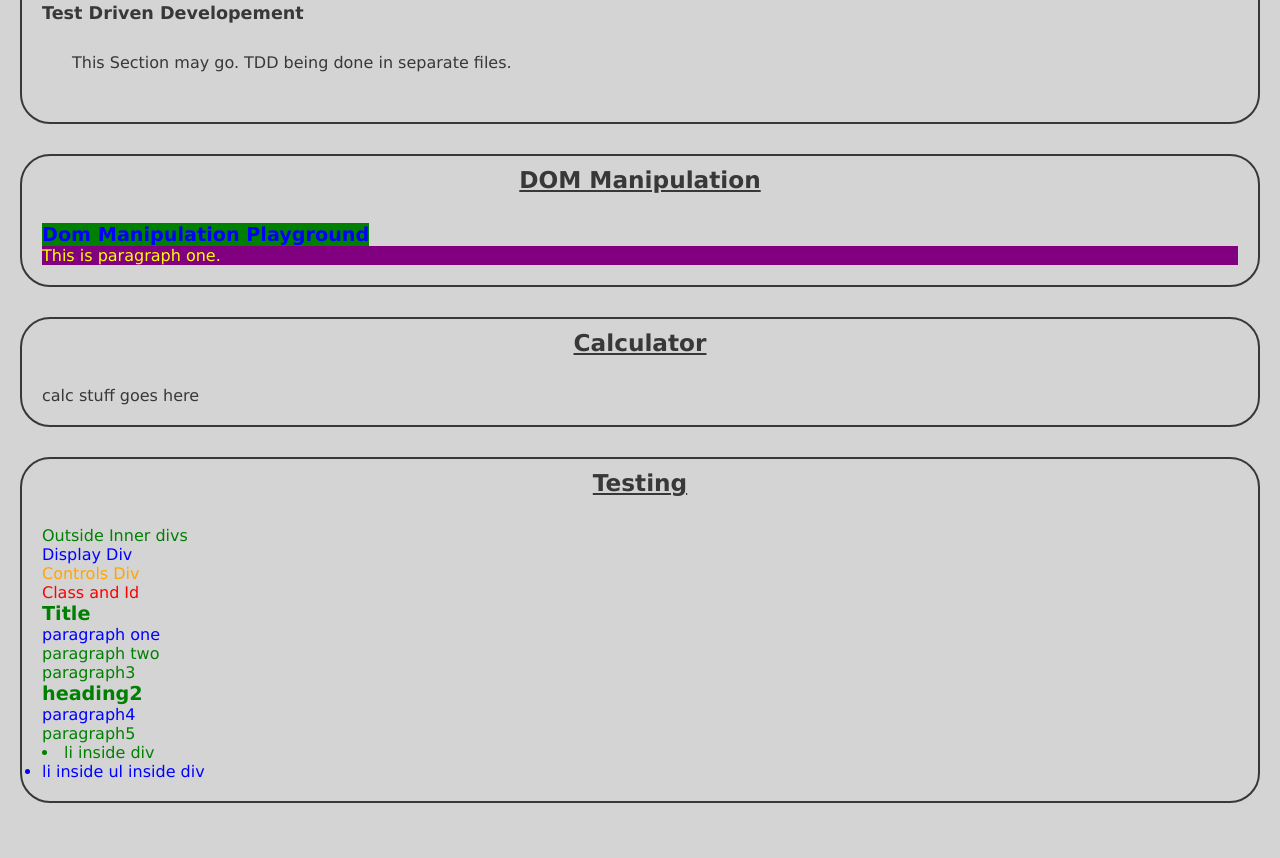
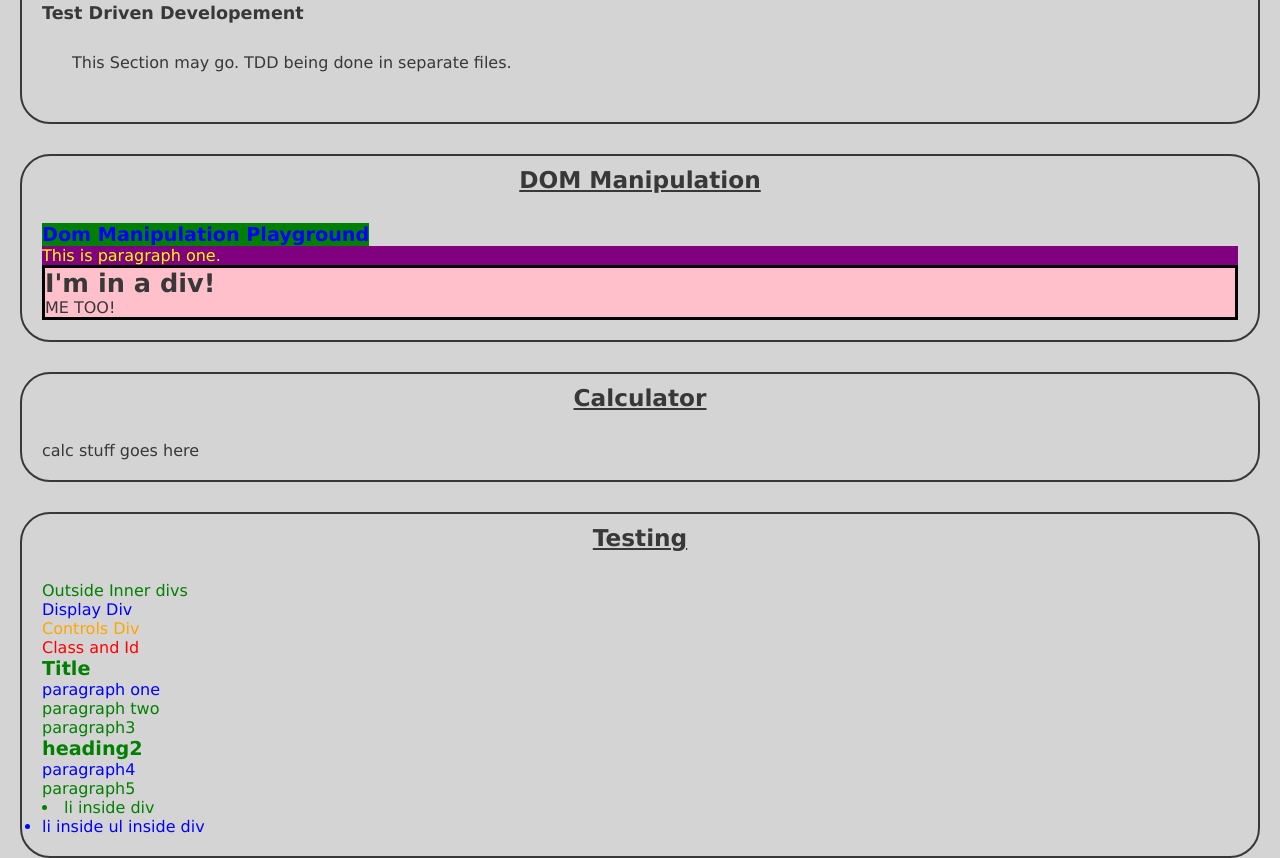
Before and after one commit to Scribler/arraysLoopsTDD, a website: page src/index.html in a window 1280 px wide. Shown: the part 1678-2536 px from the top of the page. Before the commit the page ends 2481 px from the top, so only its background shows below. Drawn offline with nearby package versions, Linux system fonts and the light colour scheme; files that its build step writes are made by us from their sources.

Commit message:
short assignment adding elements to div then div to the doc.

```diff
--- a/src/index.html
+++ b/src/index.html
@@ -13,6 +13,7 @@
   <!-- stuff for favicon end -->
   <title>YourTitle</title>
   <link rel="stylesheet" type="text/css" href="css/mainMain.css">
+  <script src="js/scripts.js" defer></script>
 </head>
 
 <body>
@@ -113,6 +114,5 @@
     </section>
 
   </main>
-  <script src="js/scripts.js"></script>
 </body>
 </html>
--- a/src/js/scripts.js
+++ b/src/js/scripts.js
@@ -212,30 +212,48 @@ console.log(" ")
 console.log(" ")
 console.log("Dom Manipulation Start")
 console.log(" ")
-//
-// Setting up variables start
-//
-const domManipulationContainer = document.querySelector('.domManipulationContainer'); // select container
+// Setting up containers variables start
+const domManipulation_Container = document.querySelector('.domManipulationContainer'); // select container
+
+// Dom Manipulation SECONDARY DIV WITH CONTENTS
+//    1) create div with [border: black, backgroundColor: pink]
+//    2) add h1{I'm in a div}, &&, p{ME TOO!}
+//    3) append h1 & p to created div
+//    4) append to hardcoded html.
+
+const domManipulation_insertedDiv = document.createElement('div');
+domManipulation_insertedDiv.style.border = 'black 3px solid';
+domManipulation_insertedDiv.style.backgroundColor = 'pink';
+
+const domManipulation_inserted_h1 = document.createElement('h1');
+domManipulation_inserted_h1.textContent = "I'm in a div!";
+domManipulation_insertedDiv.appendChild(domManipulation_inserted_h1);
+
+const domManipulation_inserted_p = document.createElement('p');
+domManipulation_inserted_p.textContent = "ME TOO!";
+domManipulation_insertedDiv.appendChild(domManipulation_inserted_p);
+
+
+// Dom Manipulation Heading
 const domManipulation_mainHeadingH3 = document.createElement('h3');
-const domManipulation_paragraphOne = document.createElement('p');
-// const domManipulation_ul = document.createElement('ul');
-// const domManipulation_li = document.createElement('li');
-//
-// Modifying elements before adding.
-//
-// Dom Manipulation Heading
 domManipulation_mainHeadingH3.textContent = "Dom Manipulation Playground";
 domManipulation_mainHeadingH3.style.backgroundColor = 'green';
 domManipulation_mainHeadingH3.style.color = 'blue';
 domManipulation_mainHeadingH3.style.display = 'inline-block';
+
+
 // Dom Manipulation Paragraph
+const domManipulation_paragraphOne = document.createElement('p');
 domManipulation_paragraphOne.textContent = "This is paragraph one.";
-// domManipulation_paragraphOne.classList.add('domManipulation_paragraph');
-domManipulation_paragraphOne.classList.toggle('domManipulation_paragraph');
-// domManipulation_paragraphOne.classList.toggle('domManipulation_paragraph');
-// Adding Elements
-domManipulationContainer.appendChild(domManipulation_mainHeadingH3);
-domManipulationContainer.appendChild(domManipulation_paragraphOne);
+domManipulation_paragraphOne.classList.add('domManipulation_paragraph'); // can use .toggle instead of .add
+
+
+//
+// Adding Elements to HTML
+//
+domManipulation_Container.appendChild(domManipulation_mainHeadingH3); // main heading
+domManipulation_Container.appendChild(domManipulation_paragraphOne); // first paragraph
+domManipulation_Container.appendChild(domManipulation_insertedDiv); // div containing h1 and p elements.
 
 
 console.log(" ")
```
